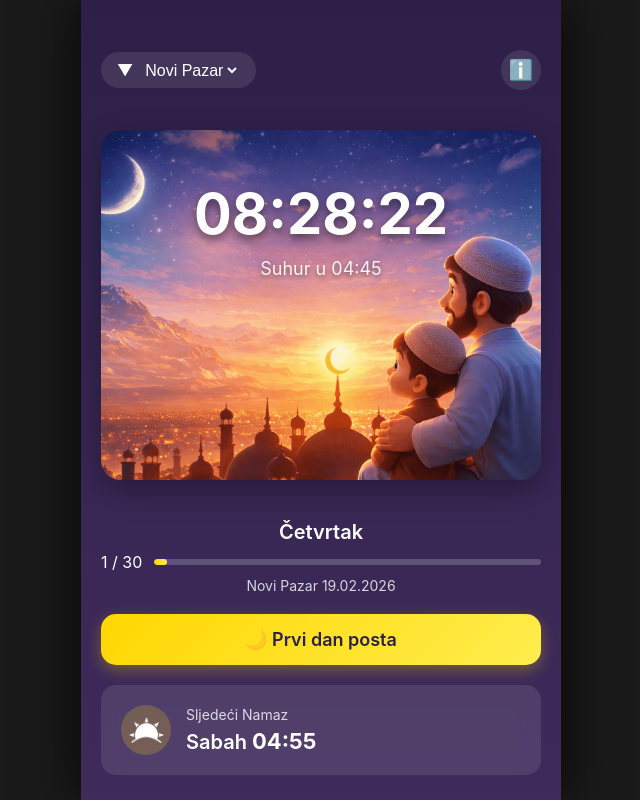
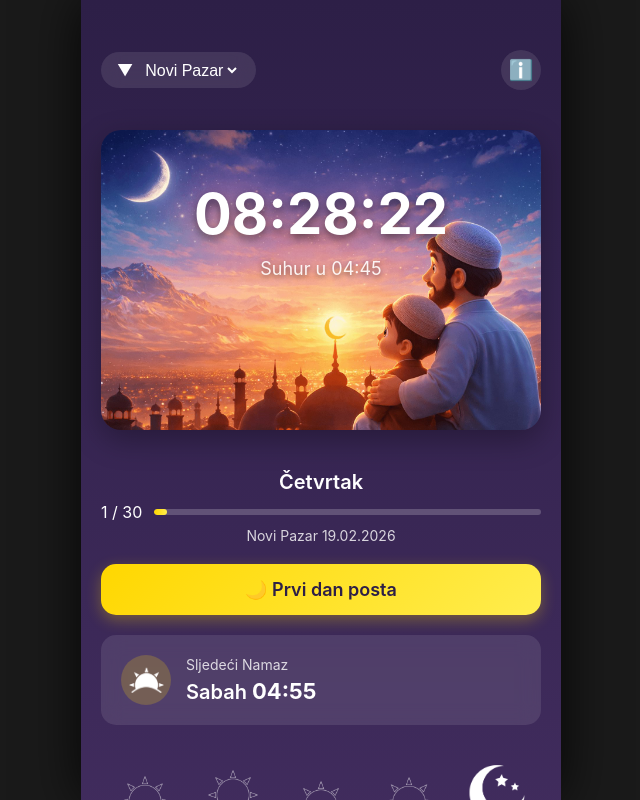
Before and after one commit to ramcevicadis/ramadan-app, a React (Create React App) app: page / in a window 1280 px wide. Shown: the whole page, without its empty margins (319-959 px from the left). Built offline with nearby package versions, Linux system fonts and the light colour scheme.

Commit message:
Update App.css

```diff
--- a/src/styles/App.css
+++ b/src/styles/App.css
@@ -179,7 +179,7 @@ body {
   background-position: center;
   border-radius: 20px;
   padding: 50px 20px;
-  min-height: 350px;
+  min-height: 300px;
   text-align: center;
   box-shadow: 0 10px 30px rgba(0, 0, 0, 0.3);
   position: relative;
```
